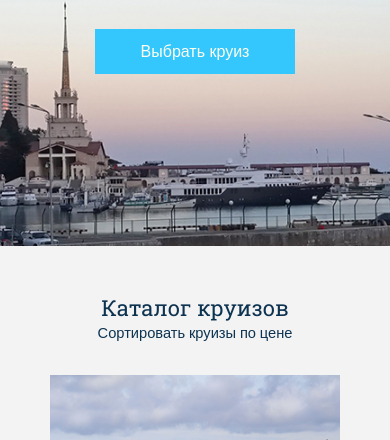
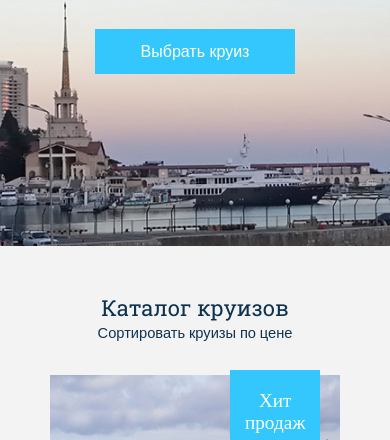
Before and after one commit to EugeniaLos/StudentsLab, a plain HTML site: page Voyage/index.html in a window 390 px wide. Shown: the part 336-776 px from the top of the page. Drawn offline with nearby package versions, Linux system fonts and the light colour scheme; files whose address does not match are found by name.

Commit message:
responsive flag

```diff
--- a/Voyage/blocks/catalog/catalog.css
+++ b/Voyage/blocks/catalog/catalog.css
@@ -149,6 +149,9 @@
         width: 345px;
         height: auto;
     }
+    .flag {
+        margin-left: 210px;
+    }
     .item__text-container {
         width: 345px;
         height: 215px;
@@ -211,6 +214,10 @@
         width: 290px;
         height: auto;
     }
+    .flag {
+    margin-left: 180px;
+    }
+
     .item__text-container {
         width: 290px;
         height: 215px;
```
